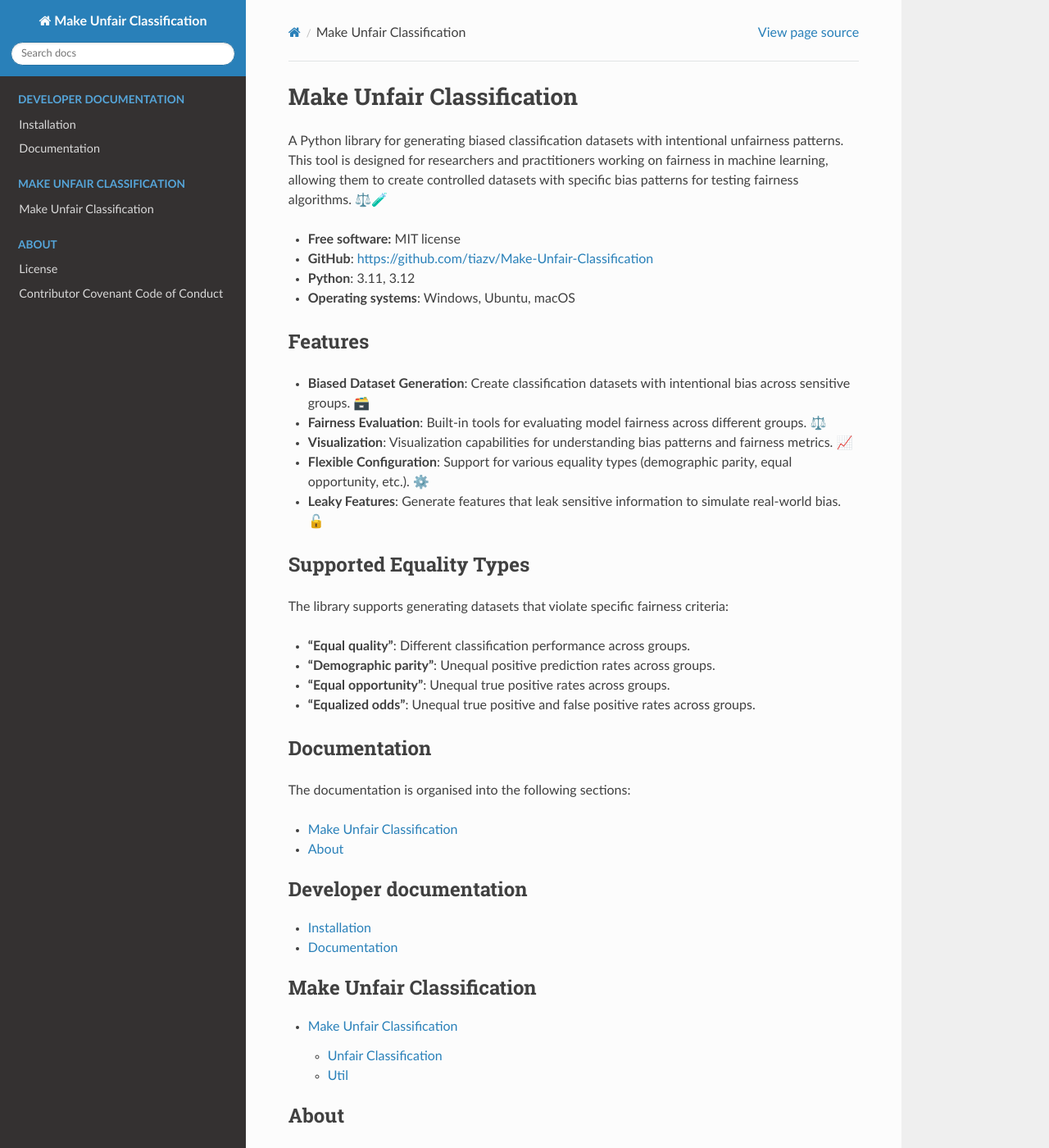
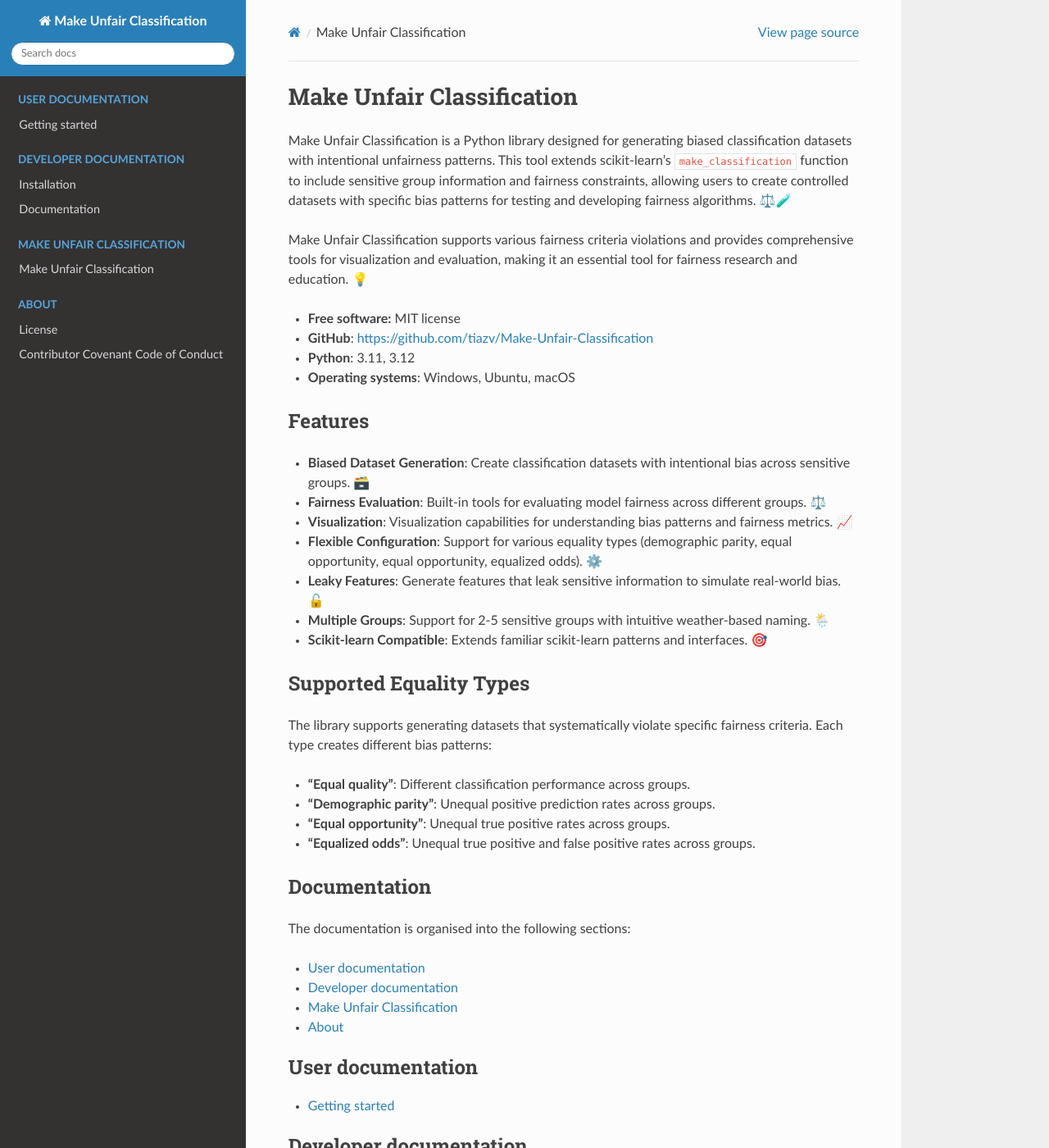
Before and after one commit to tiazv/unfair-data-generator, a Sphinx documentation site: the page built from docs/index.rst, in a window 1280 px wide and 1400 px high. Shown: the whole window at 82% size. Built offline with Sphinx 7.4.7 and the Read the Docs theme 3.1.0, drawn with Linux system fonts in a browser that asks for light colours.

Commit message:
doc: User documentation Usage examples, link to user documentation

```diff
--- a/docs/index.rst
+++ b/docs/index.rst
@@ -1,7 +1,9 @@
 Make Unfair Classification
 ==========================
 
-A Python library for generating biased classification datasets with intentional unfairness patterns. This tool is designed for researchers and practitioners working on fairness in machine learning, allowing them to create controlled datasets with specific bias patterns for testing fairness algorithms. ⚖️🧪
+Make Unfair Classification is a Python library designed for generating biased classification datasets with intentional unfairness patterns. This tool extends scikit-learn's ``make_classification`` function to include sensitive group information and fairness constraints, allowing users to create controlled datasets with specific bias patterns for testing and developing fairness algorithms. ⚖️🧪
+
+Make Unfair Classification supports various fairness criteria violations and provides comprehensive tools for visualization and evaluation, making it an essential tool for fairness research and education. 💡
 
 * **Free software:** MIT license
 * **GitHub**: https://github.com/tiazv/Make-Unfair-Classification
@@ -14,13 +16,15 @@
 - **Biased Dataset Generation**: Create classification datasets with intentional bias across sensitive groups. 🗃️
 - **Fairness Evaluation**: Built-in tools for evaluating model fairness across different groups. ⚖️
 - **Visualization**: Visualization capabilities for understanding bias patterns and fairness metrics. 📈
-- **Flexible Configuration**: Support for various equality types (demographic parity, equal opportunity, etc.). ⚙️
+- **Flexible Configuration**: Support for various equality types (demographic parity, equal opportunity, equal opportunity, equalized odds). ⚙️
 - **Leaky Features**: Generate features that leak sensitive information to simulate real-world bias. 🔓
+- **Multiple Groups**: Support for 2-5 sensitive groups with intuitive weather-based naming. 🌦️
+- **Scikit-learn Compatible**: Extends familiar scikit-learn patterns and interfaces. 🎯
 
 Supported Equality Types
 ------------------------
 
-The library supports generating datasets that violate specific fairness criteria:
+The library supports generating datasets that systematically violate specific fairness criteria. Each type creates different bias patterns:
 
 - **"Equal quality"**: Different classification performance across groups.
 - **"Demographic parity"**: Unequal positive prediction rates across groups.
@@ -32,8 +36,18 @@
 
 The documentation is organised into the following sections:
 
+* :ref:`user`
+* :ref:`dev`
 * :ref:`make_unfair_classification`
 * :ref:`about`
+
+.. _user:
+
+.. toctree::
+   :maxdepth: 1
+   :caption: User documentation
+
+   user/usage
 
 .. _dev:
 
```
Also changed, not shown: docs/user/usage.rst (added, +56 -0 lines).
